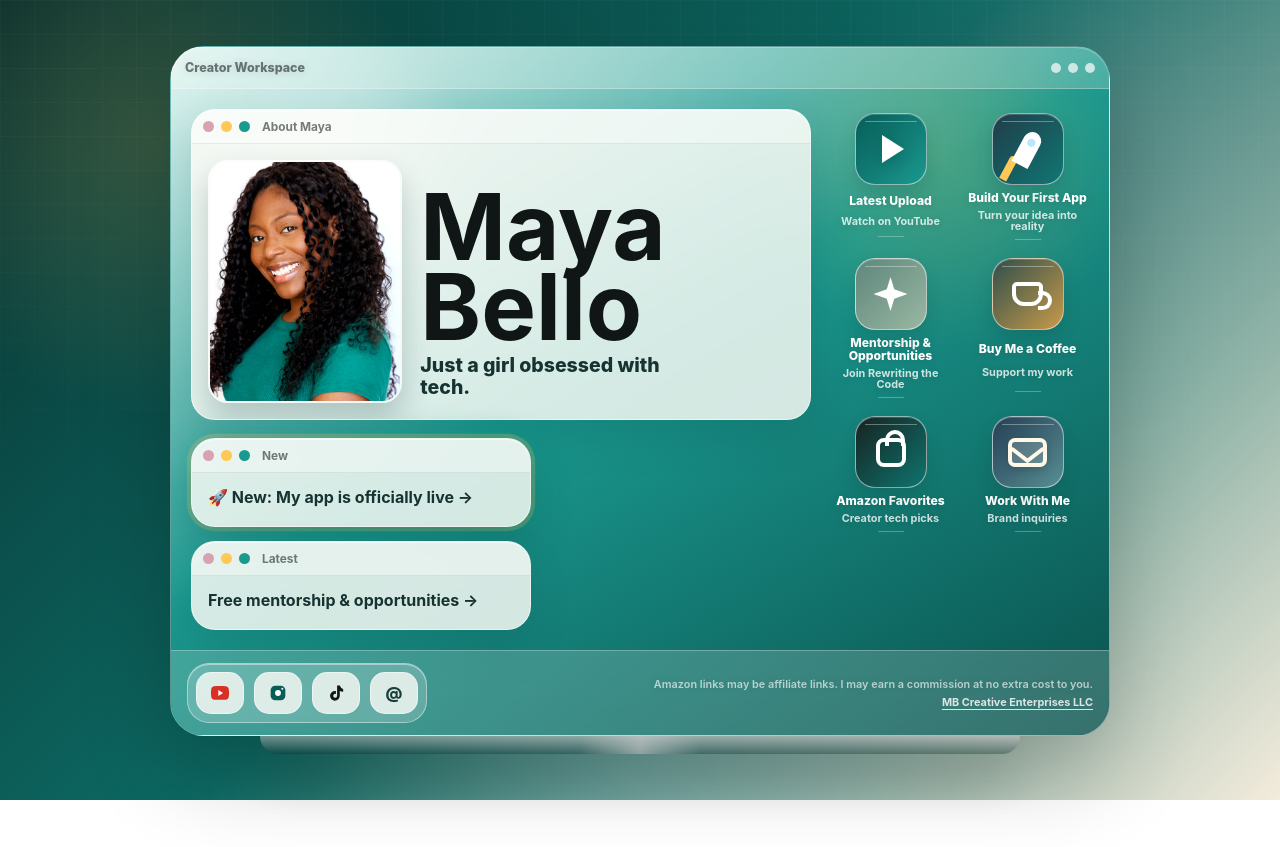
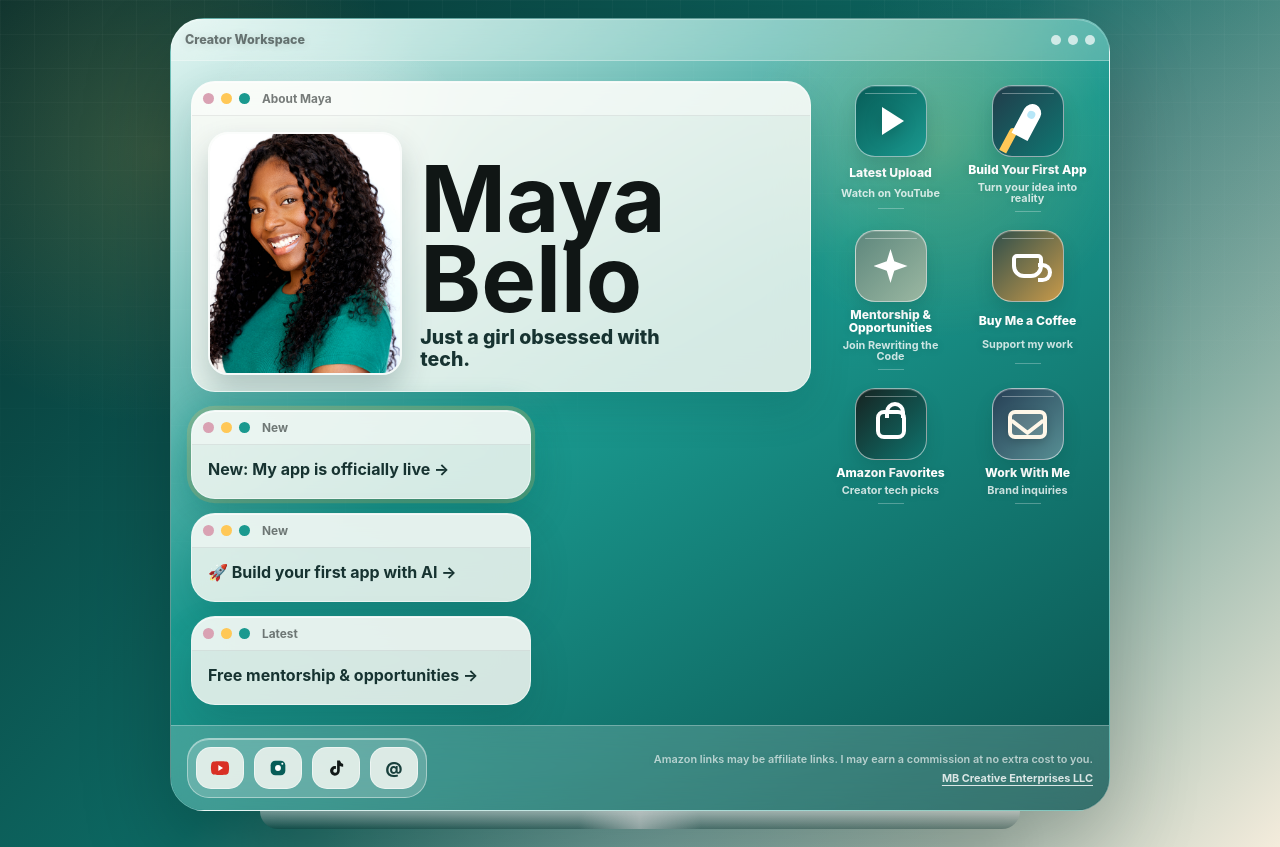
Before and after one commit to maya-loves-code/maya-link-in-bio, a website built with Vite: page index.html in a window 1280 px wide. Before the commit the page ends 800 px from the top, so only its background shows below. Built offline with nearby package versions, Linux system fonts and the light colour scheme; some packages are replaced by stand-ins of ours.

Commit message:
Add app launch notification CTA

```diff
--- a/src/main.js
+++ b/src/main.js
@@ -54,6 +54,8 @@ const socialIconMarkup = {
 const featuredCtaUrl =
   content.apps.find((item) => item.featuredCta)?.url ?? "#";
 const launchCtaUrl = content.apps.find((item) => item.launchCta)?.url ?? "#";
+const appStoreCtaUrl =
+  "https://apps.apple.com/us/app/side-quest-slayer/id6782196423";
 
 const escapeAttr = (value = "") =>
   String(value)
@@ -151,12 +153,34 @@ app.innerHTML = `
           <div class="notification-stack">
             <a
               class="window sticky-window launch-window"
+              href="${safeHref(appStoreCtaUrl)}"
+              ${targetAttrs(appStoreCtaUrl)}
+              aria-label="New: My app is officially live"
+              ${analyticsAttrs({
+                eventName: "App Store CTA Click",
+                label: "My app is officially live",
+                placement: "app-store-notification",
+                type: "sticky-notification",
+                url: appStoreCtaUrl,
+              })}
+            >
+              <div class="window-bar" aria-hidden="true">
+                <span class="traffic red"></span>
+                <span class="traffic yellow"></span>
+                <span class="traffic green"></span>
+                <span class="window-title">New</span>
+              </div>
+              <p>New: My app is officially live →</p>
+            </a>
+
+            <a
+              class="window sticky-window build-window"
               href="${safeHref(launchCtaUrl)}"
               ${targetAttrs(launchCtaUrl)}
-              aria-label="New: My app is officially live"
+              aria-label="Build your first app with AI"
               ${analyticsAttrs({
                 eventName: "Launch CTA Click",
-                label: "My app is officially live",
+                label: "Build your first app with AI",
                 placement: "launch-notification",
                 type: "sticky-notification",
                 url: launchCtaUrl,
@@ -168,7 +192,7 @@ app.innerHTML = `
                 <span class="traffic green"></span>
                 <span class="window-title">New</span>
               </div>
-              <p><span class="launch-rocket" aria-hidden="true">🚀</span> New: My app is officially live →</p>
+              <p><span class="launch-rocket" aria-hidden="true">🚀</span> Build your first app with AI →</p>
             </a>
 
             <a
--- a/src/styles.css
+++ b/src/styles.css
@@ -291,8 +291,12 @@ h1 {
     launchGlow 2.8s 1.2s ease-in-out infinite;
 }
 
+.build-window {
+  animation-delay: 460ms;
+}
+
 .mentorship-window {
-  animation-delay: 460ms;
+  animation-delay: 560ms;
 }
 
 .sticky-window:hover {
```
